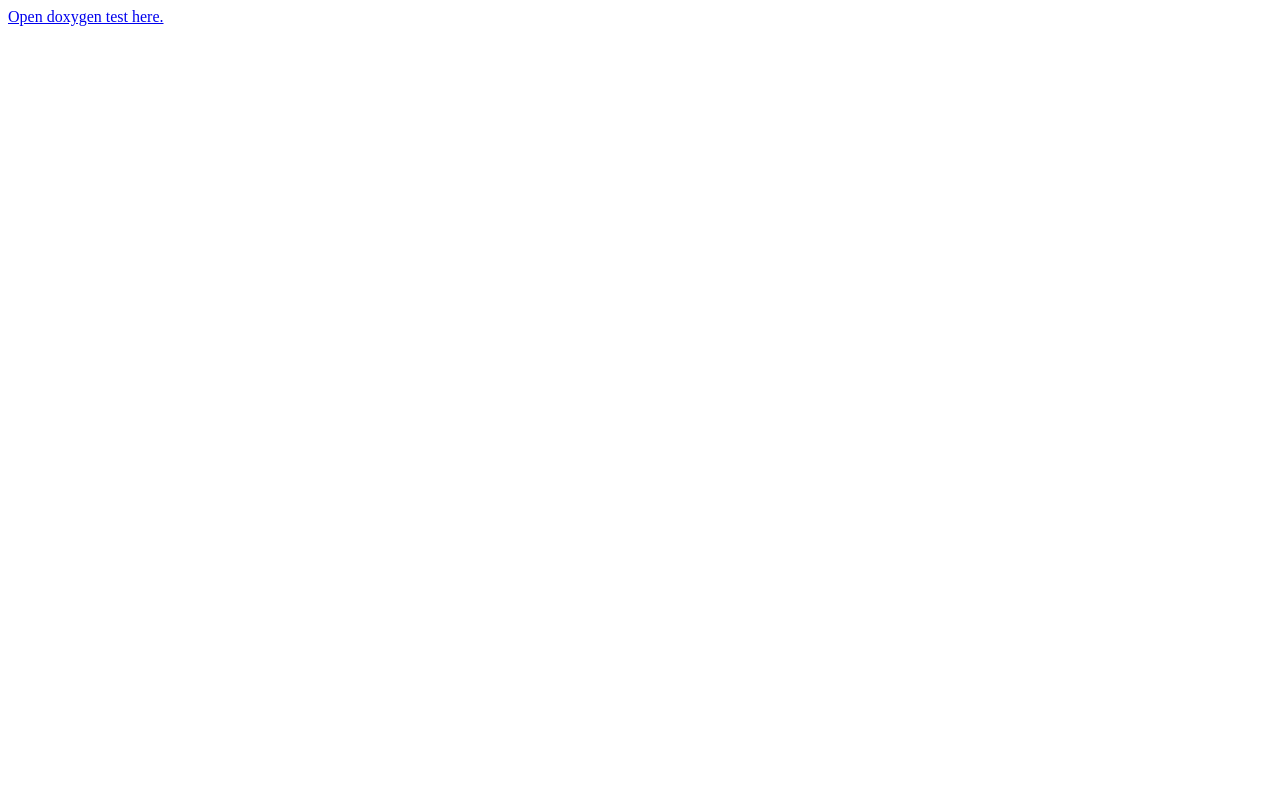
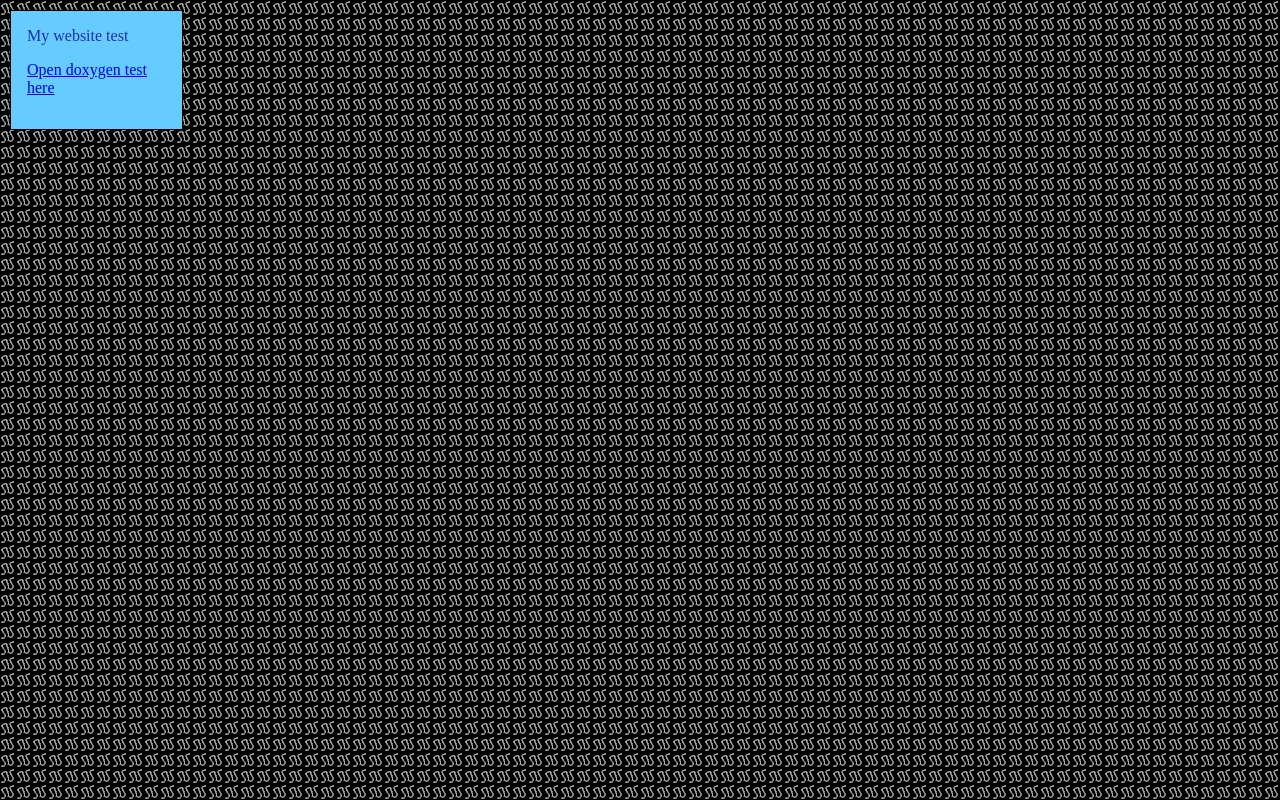
Before and after one commit to FutureLizard205/FutureLizard205.github.io, a plain HTML site: page index.html in a window 1280 px wide. Drawn offline with Linux system fonts and the light colour scheme.

Commit message:
Learning :)

```diff
--- a/index.html
+++ b/index.html
@@ -1,8 +1,18 @@
 <!DOCTYPE html>
 <html>
-<body>
+<head>
+<link rel="stylesheet" href="styles.css">
+<head>
+<body class="body">
 
-<a href="Doxygen test/doxygen.html"> Open doxygen test here. </a>
+<div class="title">
+  My website test
+  <p>
+    <a href="Doxygen test/doxygen.html"> Open doxygen test here </a>
+  </p>
+</div>
+
+
 
 </body>
 </html>
--- /dev/null
+++ b/styles.css
@@ -0,0 +1,17 @@
+.title {
+  color: #2030AA;
+
+  background-color: #66CCFF;
+
+  width: 11%;
+  height: 200%;
+  padding: 1rem;
+
+  border: 1px solid #000000;
+}
+
+.body {
+  background-image: url(bg.gif);
+  background-repeat: repeat;
+  margin: 10px;
+}
```
Also changed, not shown: bg.gif (added).
